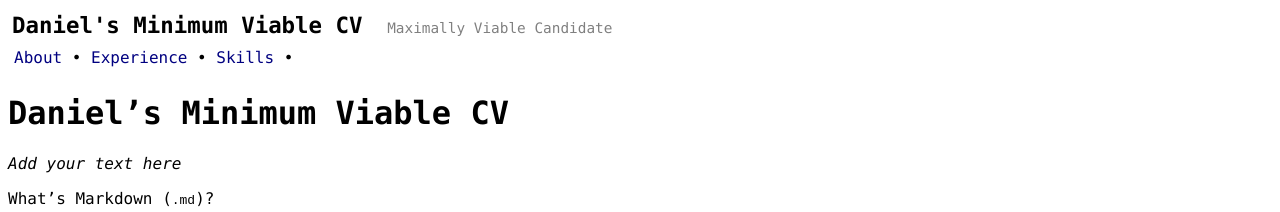
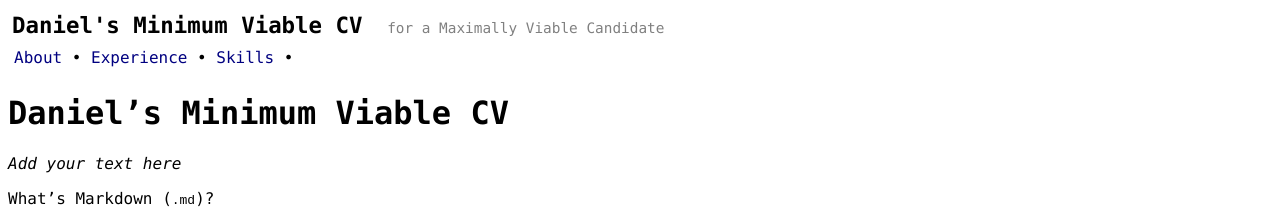
Before and after one commit to twinmystery/cv, a Jekyll site: the page built from index.md, in a window 1280 px wide. Shown: the top 212 px of the page. Built offline with Jekyll 4.4.1, drawn with Linux system fonts in a browser that asks for light colours.

Commit message:
Update _config.yml

```diff
--- a/_config.yml
+++ b/_config.yml
@@ -2,7 +2,7 @@
 # site.title
 
 title:    "Daniel's Minimum Viable CV"
-subtitle: 'Maximally Viable Candidate'
+subtitle: 'for a Maximally Viable Candidate'
 
 
 #########################
```
